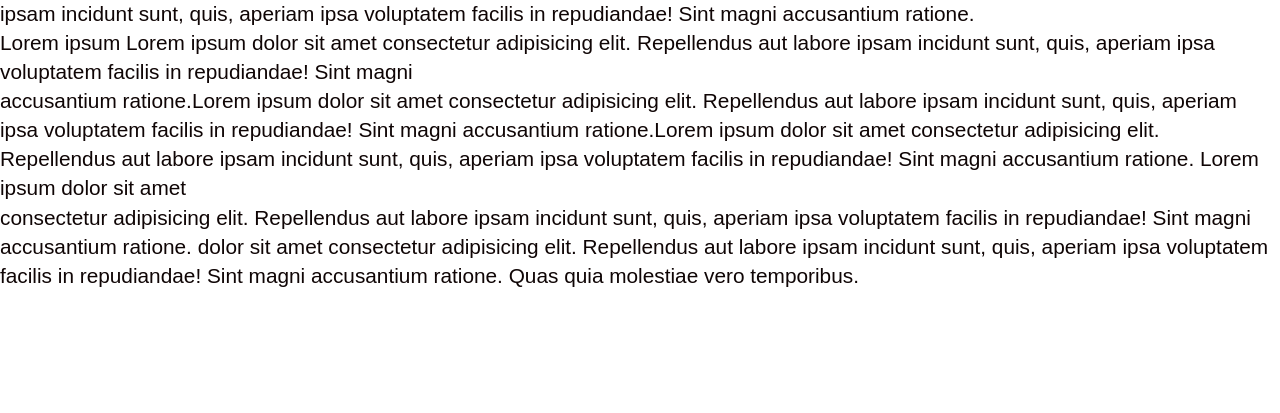
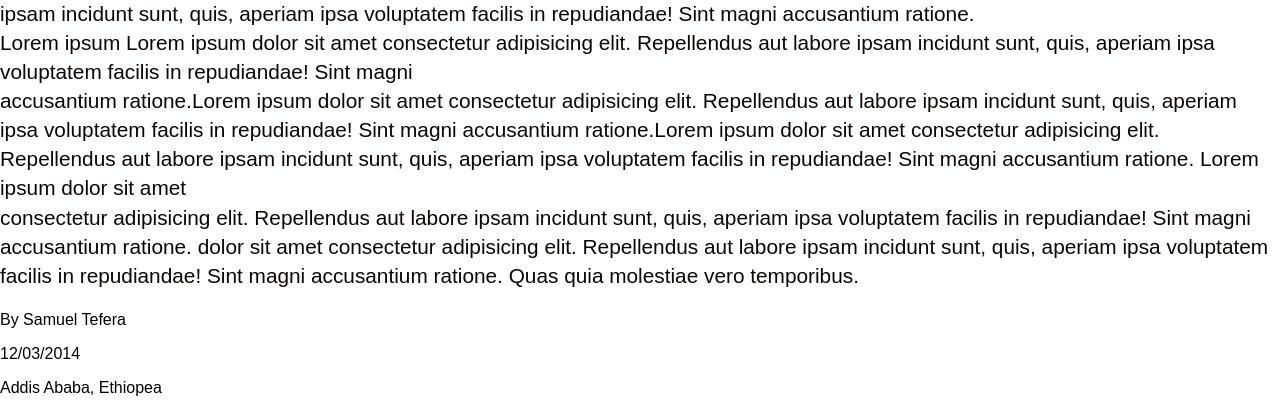
Before and after one commit to Samuel-Tefera/my-site, a Django app: template blog/templates/blog/post-detail.html in a window 1280 px wide. Shown: the part 1017-1430 px from the top of the page. Before the commit the page ends 1328 px from the top, so only its background shows below. Run offline with Django 5.2, Linux system fonts and the light colour scheme; the template is opened without the code that fills it, so the values that code supplies are empty.

Commit message:
add post information below post detail

```diff
--- a/blog/templates/blog/post-detail.html
+++ b/blog/templates/blog/post-detail.html
@@ -54,6 +54,11 @@
         labore ipsam incidunt sunt, quis, aperiam ipsa voluptatem facilis in
         repudiandae! Sint magni accusantium ratione. Quas quia molestiae
         vero temporibus.</p>
+        <div class="post-info">
+            <p>By Samuel Tefera</p>
+            <p>12/03/2014</p>
+            <p>Addis Ababa, Ethiopea</p>
+        </div>
     </section>
 </body>
 </html>
```
